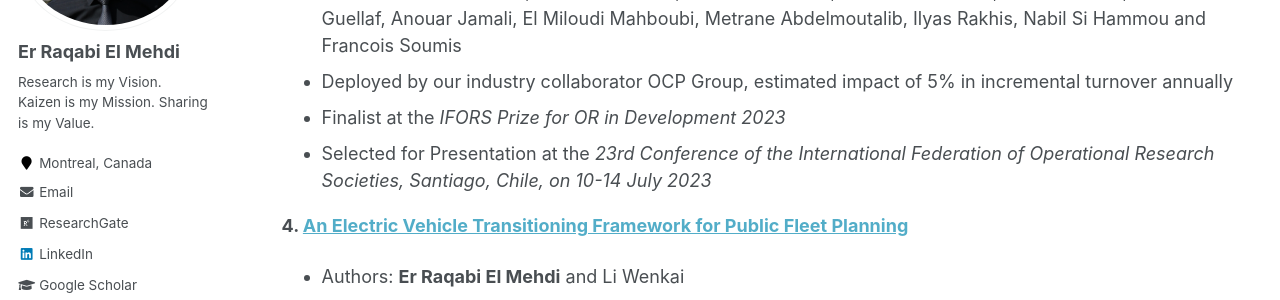
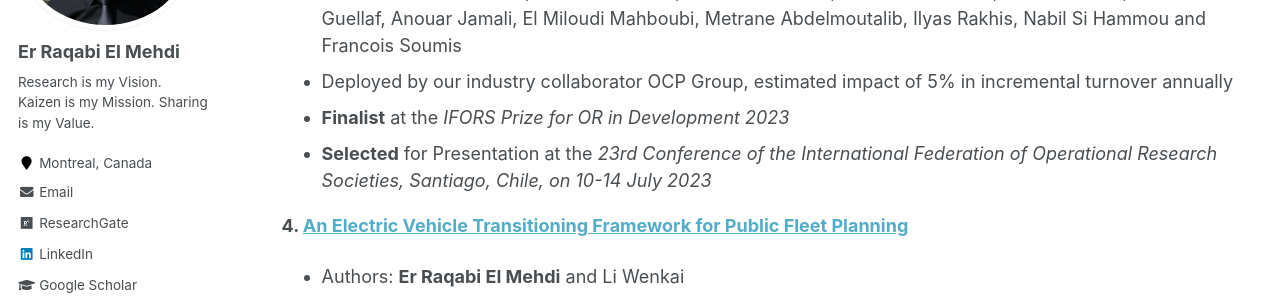
Before and after one commit to RqbMedi/rqbmedi.github.io, a Jekyll site: the page built from _pages/publications.md, in a window 1280 px wide and 900 px high, scrolled down 687 px. Shown: the part 153-453 px from the top of the window. Built offline with Jekyll 4.4.1, drawn with Linux system fonts in a browser that asks for light colours; some web fonts are replaced.

```diff
--- a/_pages/publications.md
+++ b/_pages/publications.md
@@ -25,8 +25,8 @@ Published & Under Review
 **3. OCP Optimizes its Supply Chain for Africa**
  - Authors: **Er Raqabi El Mehdi**, Himmich Ilyas, Beljadid Ahmed, Mohammed Ali Bennouna, Rania Bennouna, Salah-Eddine Boumahdi,    Latifa Boussaadi, Nizar El Hachemi, Issmail El Hallaoui, Michel Fender, Hicham Guellaf, Anouar Jamali, El Miloudi Mahboubi, Metrane Abdelmoutalib,  Ilyas Rakhis, Nabil Si Hammou and Francois Soumis
  - Deployed by our industry collaborator OCP Group, estimated impact of 5% in incremental turnover annually
- - Finalist at the *IFORS Prize for OR in Development 2023*
- - Selected for Presentation at the *23rd Conference of the International Federation of Operational Research Societies, Santiago, Chile, on 10-14 July 2023*
+ - **Finalist** at the *IFORS Prize for OR in Development 2023*
+ - **Selected** for Presentation at the *23rd Conference of the International Federation of Operational Research Societies, Santiago, Chile, on 10-14 July 2023*
 
 **4. [An Electric Vehicle Transitioning Framework for Public Fleet Planning](https://www.iuj.ac.jp/research/workingpapers/EMS_2022_03.pdf)**
  - Authors: **Er Raqabi El Mehdi** and Li Wenkai
```
